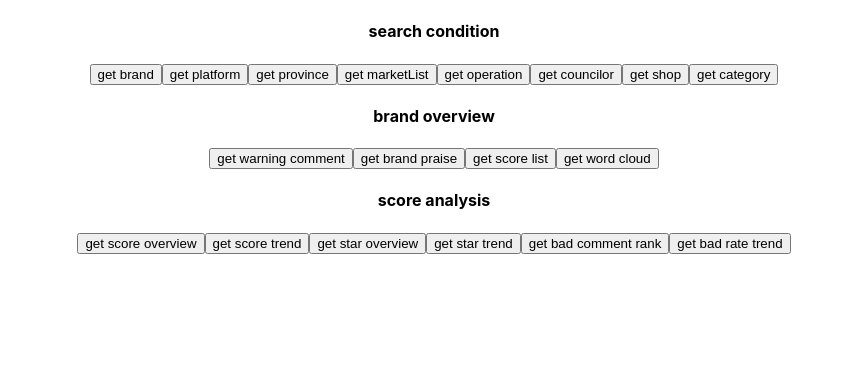
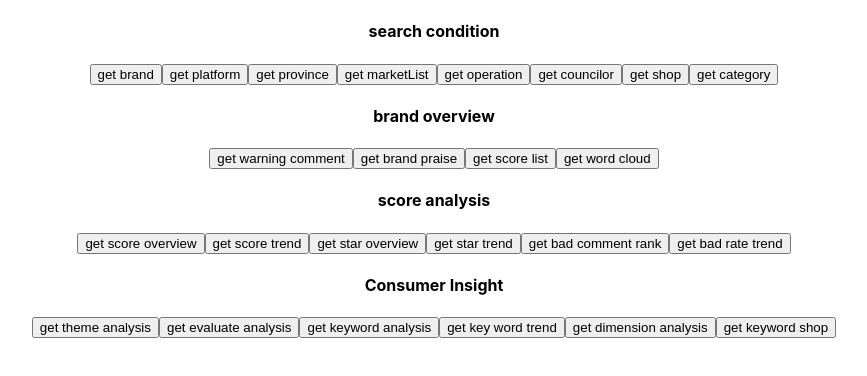
Before and after one commit to deepCloned/consumer, a React app: page / in a window 1280 px wide. Shown: the top 376 px of the page, without its empty margins (206-1073 px from the left). Built offline with nearby package versions, Linux system fonts and the light colour scheme; no server answers.

Commit message:
消费者洞察

```diff
--- a/src/App.jsx
+++ b/src/App.jsx
@@ -4,6 +4,7 @@ import "./App.css";
 import { QueryCondition } from "./model/queryCondition";
 import { BrandOverview } from "./model/brandOverview";
 import { ScoreAnalysis } from "./model/scoreAnalysis";
+import {ConsumerInsight} from './model/consumerInsight';
 
 function App() {
   useEffect(() => {
@@ -27,7 +28,7 @@ function App() {
    * 定义变量
    */
   const [brandId] = useState(4);
-  const [platformId] = useState([2, 3]);
+  const [platformId] = useState([3]);
   const [type] = useState("04");
   const [startDate] = useState("2020-07-01");
   const [endDate] = useState("2020-07-30");
@@ -135,7 +136,7 @@ function App() {
   const handleGetScoreOverview = async function () {
     const scoreRes = await ScoreAnalysis.getScoreOverview({
       brandId,
-      platformId,
+      platformId: platformId[0],
       startDate,
       endDate,
       type,
@@ -147,7 +148,7 @@ function App() {
   const handleGetScoreTrend = async function () {
     const trendRes = await ScoreAnalysis.getScoreTrend({
       brandId,
-      platformId,
+      platformId: platformId[0],
       startDate,
       endDate,
       type,
@@ -171,7 +172,7 @@ function App() {
   const handleGetStarTrend = async function () {
     const trendRes = await ScoreAnalysis.getStarTrend({
       brandId,
-      platformId,
+      platformId: platformId[0],
       startDate,
       endDate,
       type,
@@ -208,6 +209,80 @@ function App() {
     console.log(trendRes)
   }
 
+  /* 消费者洞察 */
+  const handleGetThemeAnalysis = async function () {
+    const res = await ConsumerInsight.getThemeAnalysis({
+      brandId,
+      startDate,
+      endDate,
+      platformId,
+      commentType,
+      type,
+      typeName,
+    })
+    console.log(res)
+  }
+
+  const handleGetEvaluateTrend = async function () {
+    const res = await ConsumerInsight.getKeywordTrend({
+      brandId,
+      startDate,
+      endDate,
+      platformId,
+      commentType,
+      type,
+    })
+    console.log(res)
+  }
+
+  const handleGetKeywordAnalysis = async function () {
+    const res = await ConsumerInsight.getKeywordAnalysis({
+      brandId,
+      startDate,
+      endDate,
+      platformId,
+      commentType,
+      type,
+    })
+    console.log(res)
+  }
+
+  const handleGetKeyworkTrend = async function () {
+    const res = await ConsumerInsight.getKeywordTrend({
+      brandId,
+      startDate,
+      endDate,
+      platformId,
+      commentType,
+      type,
+    })
+    console.log(res)
+  }
+
+  const handleGetDimensionAnalysis = async function () {
+    const res = await ConsumerInsight.getDimensionAnalysis({
+      brandId,
+      startDate,
+      endDate,
+      platformId,
+      commentType,
+      type,
+    })
+    console.log(res)
+  }
+
+  const handleGetKeywordShop = async function () {
+    const res = await ConsumerInsight.getKeywordShop({
+      brandId,
+      startDate,
+      endDate,
+      platformId,
+      commentType,
+      type,
+    })
+    console.log(res)
+  }
+
   return (
     <div className="App">
       <div className="search-condition">
@@ -237,6 +312,15 @@ function App() {
         <button onClick={handleGetBadCommentRank}>get bad comment rank</button>
         <button onClick={handleGetBadRateTrend}>get bad rate trend</button>
       </div>
+      <div className="consumer-insight">
+        <h4>Consumer Insight</h4>
+        <button onClick={handleGetThemeAnalysis}>get theme analysis</button>
+        <button onClick={handleGetEvaluateTrend}>get evaluate analysis</button>
+        <button onClick={handleGetKeywordAnalysis}>get keyword analysis</button>
+        <button onClick={handleGetKeyworkTrend}>get key word trend</button>
+        <button onClick={handleGetDimensionAnalysis}>get dimension analysis</button>
+        <button onClick={handleGetKeywordShop}>get keyword shop</button>
+      </div>
     </div>
   );
 }
--- /dev/null
+++ b/src/model/consumerInsight.js
@@ -0,0 +1,77 @@
+import { Http } from "../utils/util";
+
+class ConsumerInsight {
+  /**
+   * 公共参数
+   * @param brandId number 品牌 id
+   * @param startDate string 开始时间
+   * @param endDate string
+   * @param platformId [number] 平台 全选则为 []
+   * @param commentType string 评价类型 '01'-差评 '02'-好评
+   * @param type string '01'-区域 '02'-分部 '03'-支部 '04'-门店
+   */
+
+  /**
+   * 获取主题分析
+   * @param typeName string 关键词搜索
+   */
+  static async getThemeAnalysis(data) {
+    return await Http.consumerRequest({
+      url: `comment/queryCategoryByBrand`,
+      data,
+    });
+  }
+
+  /**
+   * 获取评价走势
+   * @param dateType string '01'-日 '02'-周 '03'-月
+   */
+  static async getEvaluateTrend(data) {
+    return await Http.consumerRequest({
+      url: `comment/queryCommentTrendList`,
+      data,
+    })
+  }
+
+  /**
+   * 获取关键词分析
+   */
+  static async getKeywordAnalysis(data) {
+    return await Http.consumerRequest({
+      url: `comment/queryCommentCategoryLevelTwo`,
+      data,
+    })
+  }
+
+  /**
+   * 获取关键词走势
+   */
+  static async getKeywordTrend(data) {
+    return await Http.consumerRequest({
+      url: `comment/queryCommentByCategoryIdTrend`,
+      data,
+    })
+  }
+
+  /**
+   * 获取维度分析
+   */
+  static async getDimensionAnalysis(data) {
+    return await Http.consumerRequest({
+      url: `comment/queryCommentDimension`,
+      data,
+    })
+  }
+
+  /**
+   * 获取关键词门店
+   */
+  static async getKeywordShop(data) {
+    return await Http.consumerRequest({
+      url: `comment/queryCategoryIdShop`,
+      data,
+    })
+  }
+}
+
+export { ConsumerInsight };
```
Also changed, not shown: src/model/scoreAnalysis.js (+6 -1 lines).
